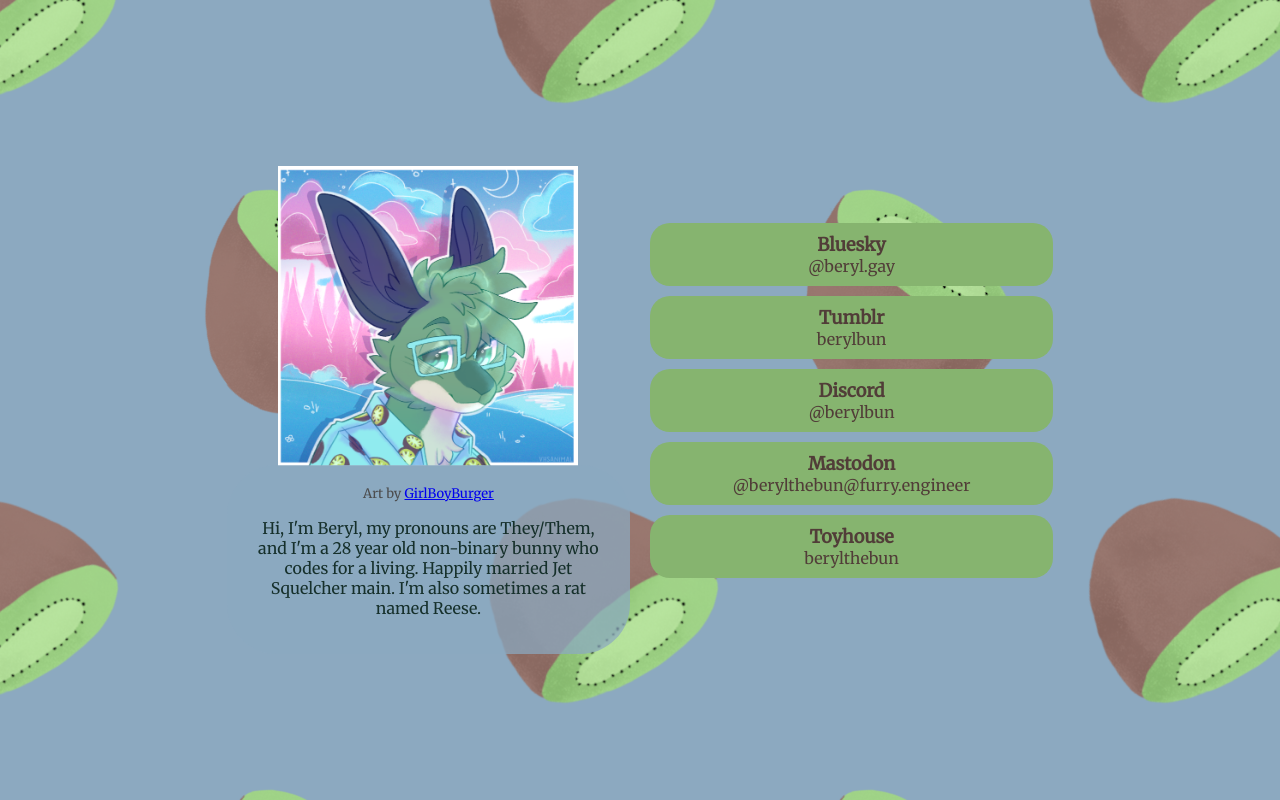
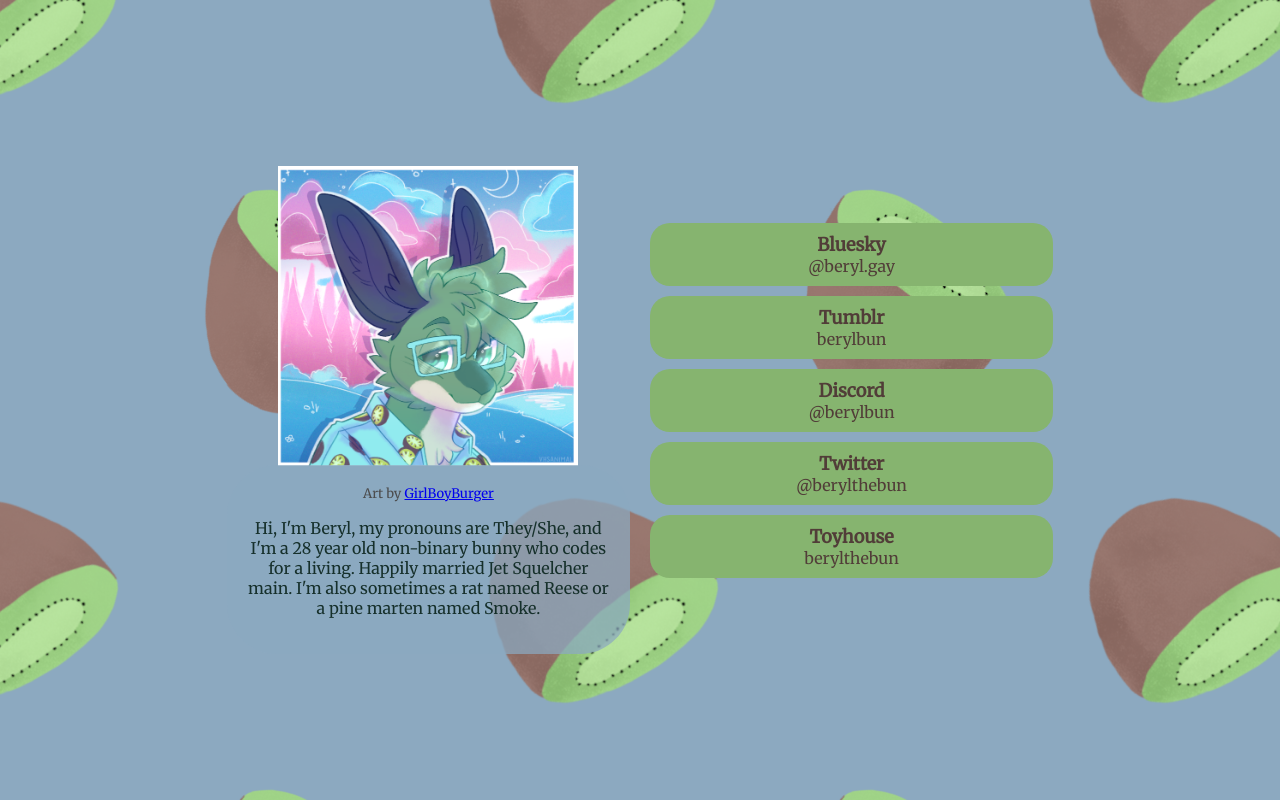
Before and after one commit to berylbun/berylbun.github.io, a plain HTML site: page index.html in a window 1280 px wide. Drawn offline with Linux system fonts and the light colour scheme.

Commit message:
Updated Pronouns/Socials

```diff
--- a/index.html
+++ b/index.html
@@ -18,7 +18,7 @@
         </div>
         <div id="bio">
           <div class="credit">Art by <a href="https://girlboyburger.carrd.co/">GirlBoyBurger</a></div>
-          <p>Hi, I'm Beryl, my pronouns are They/Them, and I'm a 28 year old non-binary bunny who codes for a living. Happily married Jet Squelcher main. I'm also sometimes a rat named Reese.
+          <p>Hi, I'm Beryl, my pronouns are They/She, and I'm a 28 year old non-binary bunny who codes for a living. Happily married Jet Squelcher main. I'm also sometimes a rat named Reese or a pine marten named Smoke.
           </p>
         </div>
       </div>
@@ -31,13 +31,13 @@
           <div class="label"><strong>Tumblr</strong></div>
           <div class="link">berylbun</div>
         </a>
-        <a id="discord" href="discordapp.com/users/862403645084532757">
+        <a id="discord" href="https://discordapp.com/users/862403645084532757">
           <div class="label"><strong>Discord</strong></div>
           <div class="link">@berylbun</div>
         </a>
-        <a id="mastodon" href="https://furry.engineer/@berylthebun">
-            <div class="label"><strong>Mastodon</strong></div>
-            <div class="link">@berylthebun@furry.engineer</div>
+        <a id="mastodon" href="https://twitter.com/berylthebun">
+            <div class="label"><strong>Twitter</strong></div>
+            <div class="link">@berylthebun</div>
         </a>
         <a id="toyhouse" href="https://toyhou.se/berylthebun">
           <div class="label"><strong>Toyhouse</strong></div>
```
